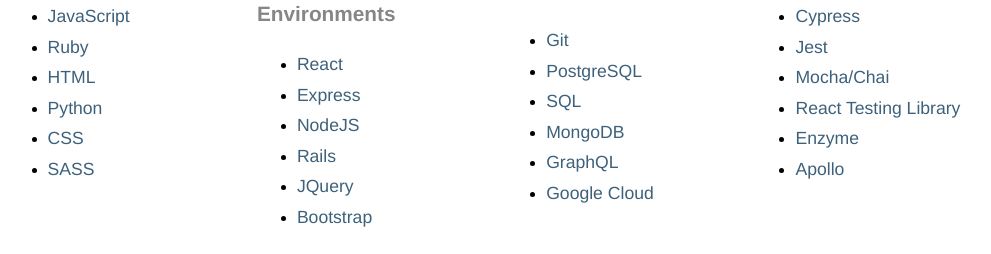
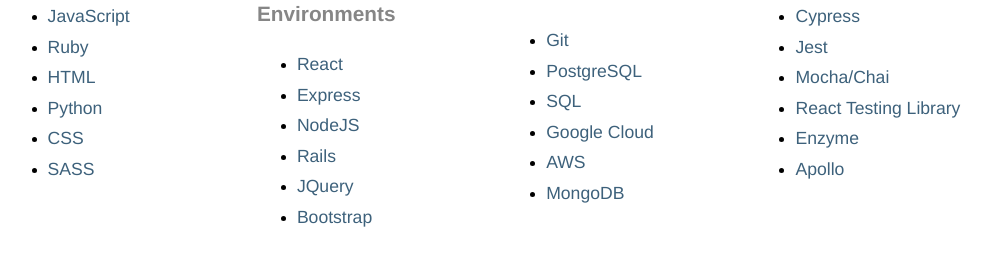
Before and after one commit to JashanB/PortfolioV2, a React (Create React App) app: page / in a window 1280 px wide. Shown: the part 1280-1534 px from the top of the page, without its empty margins (259-1250 px from the left). Built offline with nearby package versions, Linux system fonts and the light colour scheme.

Commit message:
updating

```diff
--- a/src/components/profile/Profile.js
+++ b/src/components/profile/Profile.js
@@ -89,13 +89,13 @@
               <p>SQL</p>
             </li>
             <li>
-              <p>MongoDB</p>
+              <p>Google Cloud</p>
             </li>
             <li>
-              <p>GraphQL</p>
+              <p>AWS</p>
             </li>
             <li>
-              <p>Google Cloud</p>
+              <p>MongoDB</p>
             </li>
           </ul>
         </div>
```
